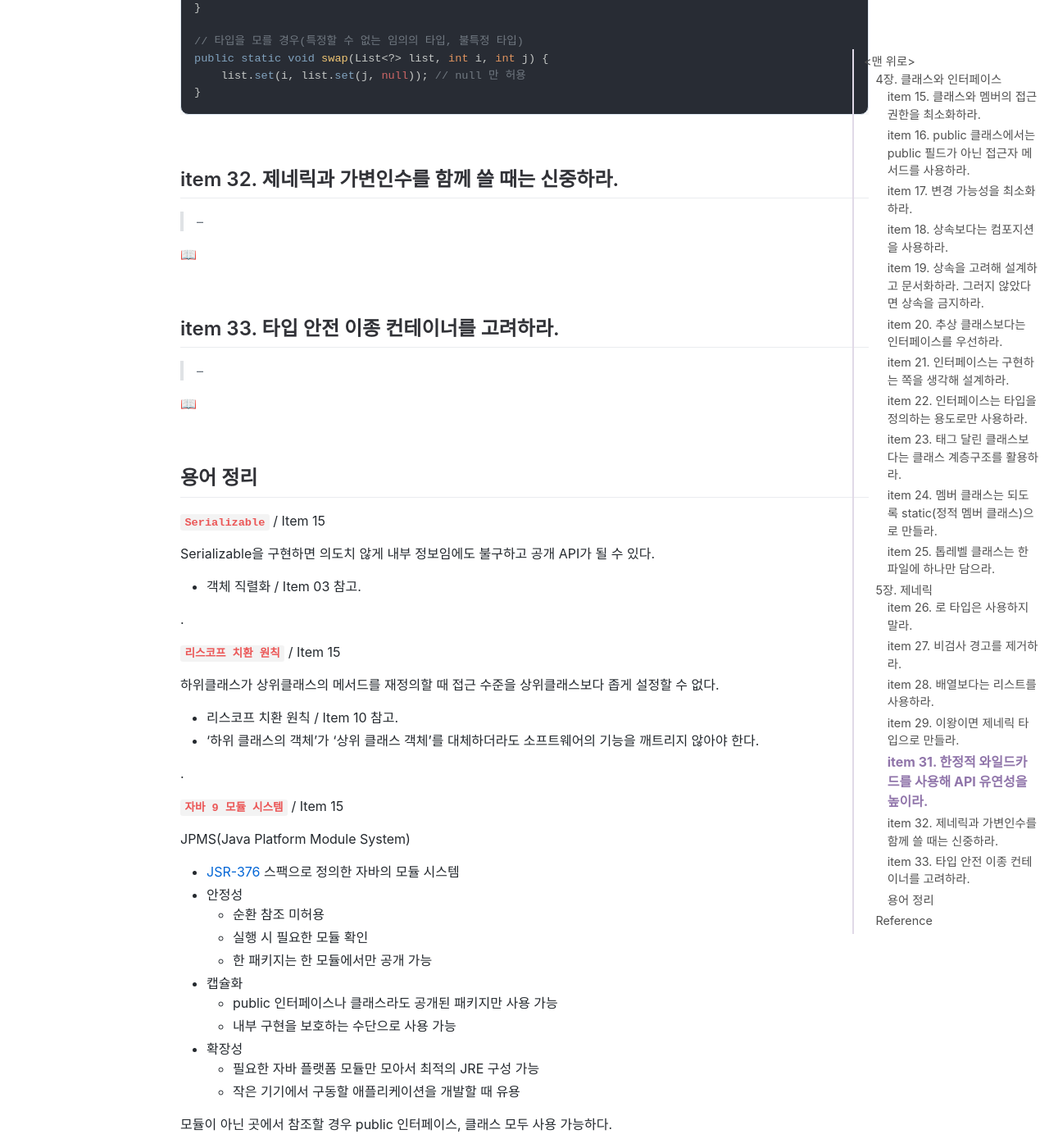
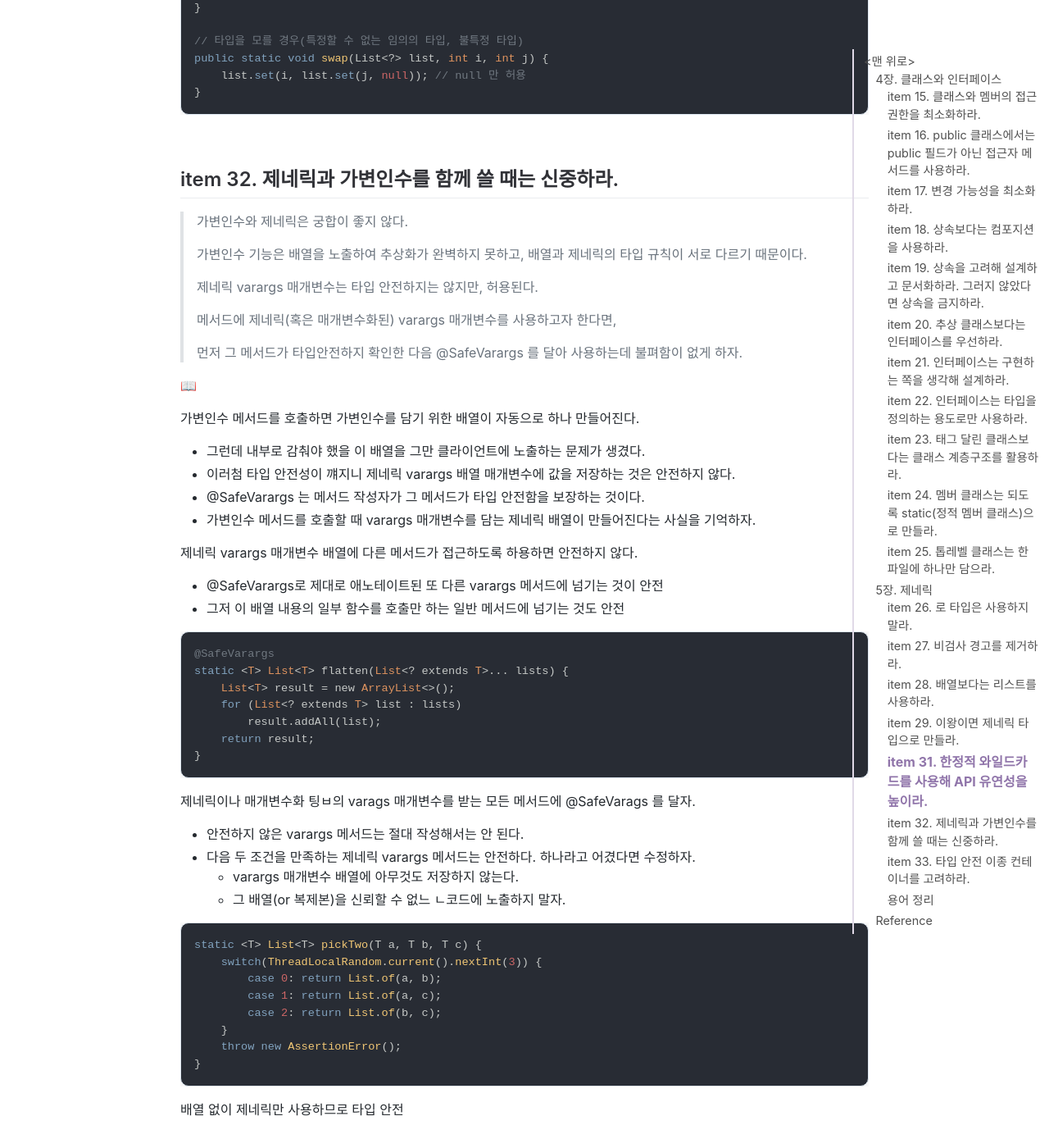
Before and after one commit to jihunparkme/jihunparkme.github.io, a Jekyll site: the page built from _posts/2023-04-22-Effective-Java-Class-Interface-Generics.md, in a window 1280 px wide and 1400 px high, scrolled down 26758 px. Shown: the whole window at 82% size. Built offline with Jekyll 4.4.1, drawn with Linux system fonts in a browser that asks for light colours; nearby versions of some CDN libraries; comment, search, counter and statistics services are not loaded; some of the changed text lies outside the part shown.

Commit message:
[Effective Java] item 32. 제네릭과 가변인수를 함께 쓸 때는 신중하라.

````diff
--- a/_posts/2023-04-22-Effective-Java-Class-Interface-Generics.md
+++ b/_posts/2023-04-22-Effective-Java-Class-Interface-Generics.md
@@ -1191,9 +1191,56 @@ public static void swap(List<?> list, int i, int j) {
 
 ## item 32. 제네릭과 가변인수를 함께 쓸 때는 신중하라.
 
-> --
+> 가변인수와 제네릭은 궁합이 좋지 않다.
+>
+> 가변인수 기능은 배열을 노출하여 추상화가 완벽하지 못하고, 배열과 제네릭의 타입 규칙이 서로 다르기 때문이다.
+>
+> 제네릭 varargs 매개변수는 타입 안전하지는 않지만, 허용된다.
+>
+> 메서드에 제네릭(혹은 매개변수화된) varargs 매개변수를 사용하고자 한다면,
+>
+> 먼저 그 메서드가 타입안전하지 확인한 다음 @SafeVarargs 를 달아 사용하는데 불펴함이 없게 하자.
 
 📖
+
+가변인수 메서드를 호출하면 가변인수를 담기 위한 배열이 자동으로 하나 만들어진다.
+- 그런데 내부로 감춰야 했을 이 배열을 그만 클라이언트에 노출하는 문제가 생겼다.
+- 이러첨 타입 안전성이 꺠지니 제네릭 varargs 배열 매개변수에 값을 저장하는 것은 안전하지 않다.
+- @SafeVarargs 는 메서드 작성자가 그 메서드가 타입 안전함을 보장하는 것이다.
+- 가변인수 메서드를 호출할 때 varargs 매개변수를 담는 제네릭 배열이 만들어진다는 사실을 기억하자.
+
+제네릭 varargs 매개변수 배열에 다른 메서드가 접근하도록 하용하면 안전하지 않다.
+- @SafeVarargs로 제대로 애노테이트된 또 다른 varargs 메서드에 넘기는 것이 안전
+- 그저 이 배열 내용의 일부 함수를 호출만 하는 일반 메서드에 넘기는 것도 안전
+
+```java
+@SafeVarargs
+static <T> List<T> flatten(List<? extends T>... lists) {
+    List<T> result = new ArrayList<>();
+    for (List<? extends T> list : lists)
+        result.addAll(list);
+    return result;
+}
+```
+제네릭이나 매개변수화 팅ㅂ의 varags 매개변수를 받는 모든 메서드에 @SafeVarags 를 달자.
+- 안전하지 않은 varargs 메서드는 절대 작성해서는 안 된다.
+- 다음 두 조건을 만족하는 제네릭 varargs 메서드는 안전하다. 하나라고 어겼다면 수정하자.
+  - varargs 매개변수 배열에 아무것도 저장하지 않는다.
+  - 그 배열(or 복제본)을 신뢰할 수 없느 ㄴ코드에 노출하지 말자.
+
+
+```java
+static <T> List<T> pickTwo(T a, T b, T c) {
+    switch(ThreadLocalRandom.current().nextInt(3)) {
+        case 0: return List.of(a, b);
+        case 1: return List.of(a, c);
+        case 2: return List.of(b, c);
+    }
+    throw new AssertionError();
+}
+```
+
+배열 없이 제네릭만 사용하므로 타입 안전
 
 <br>
 
````
